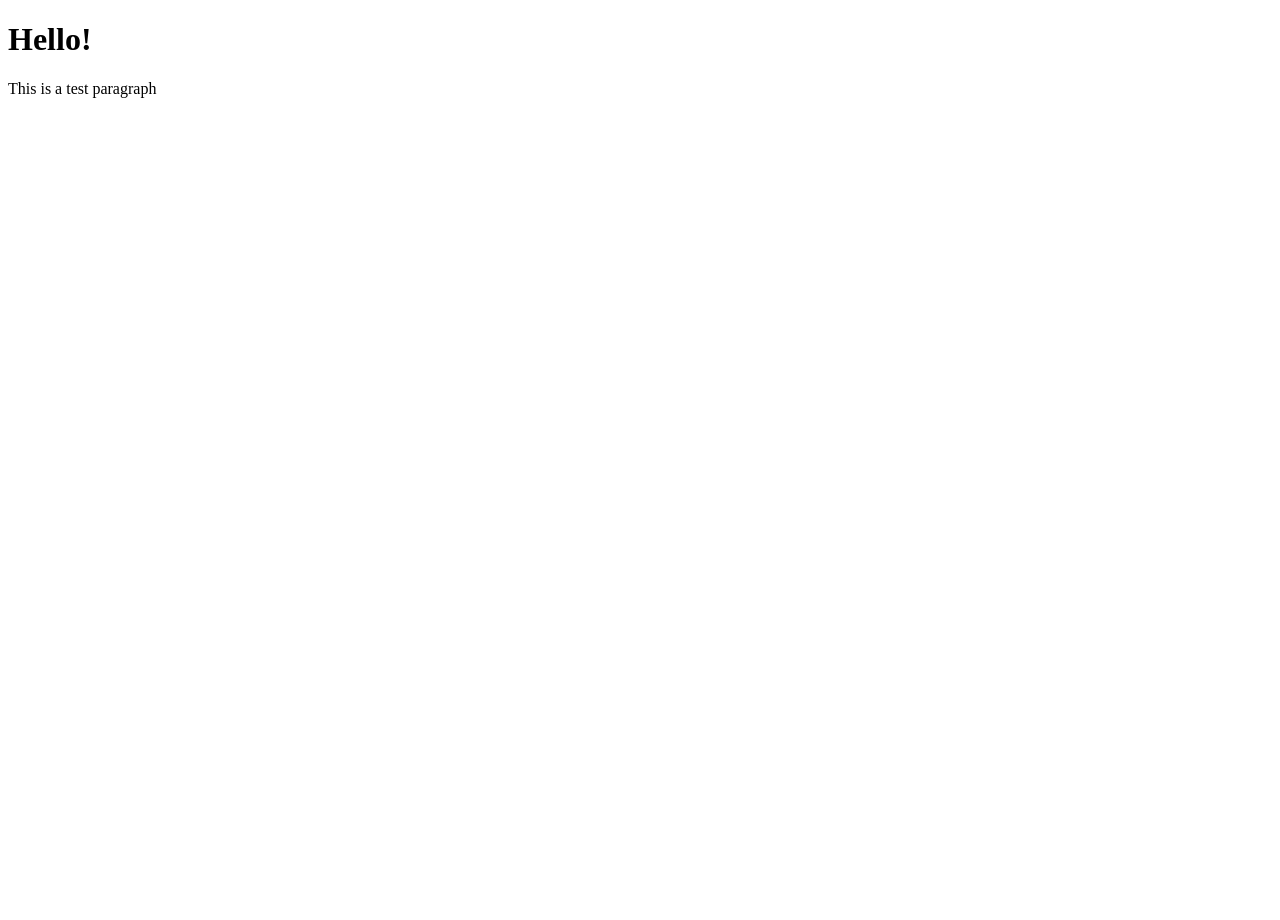
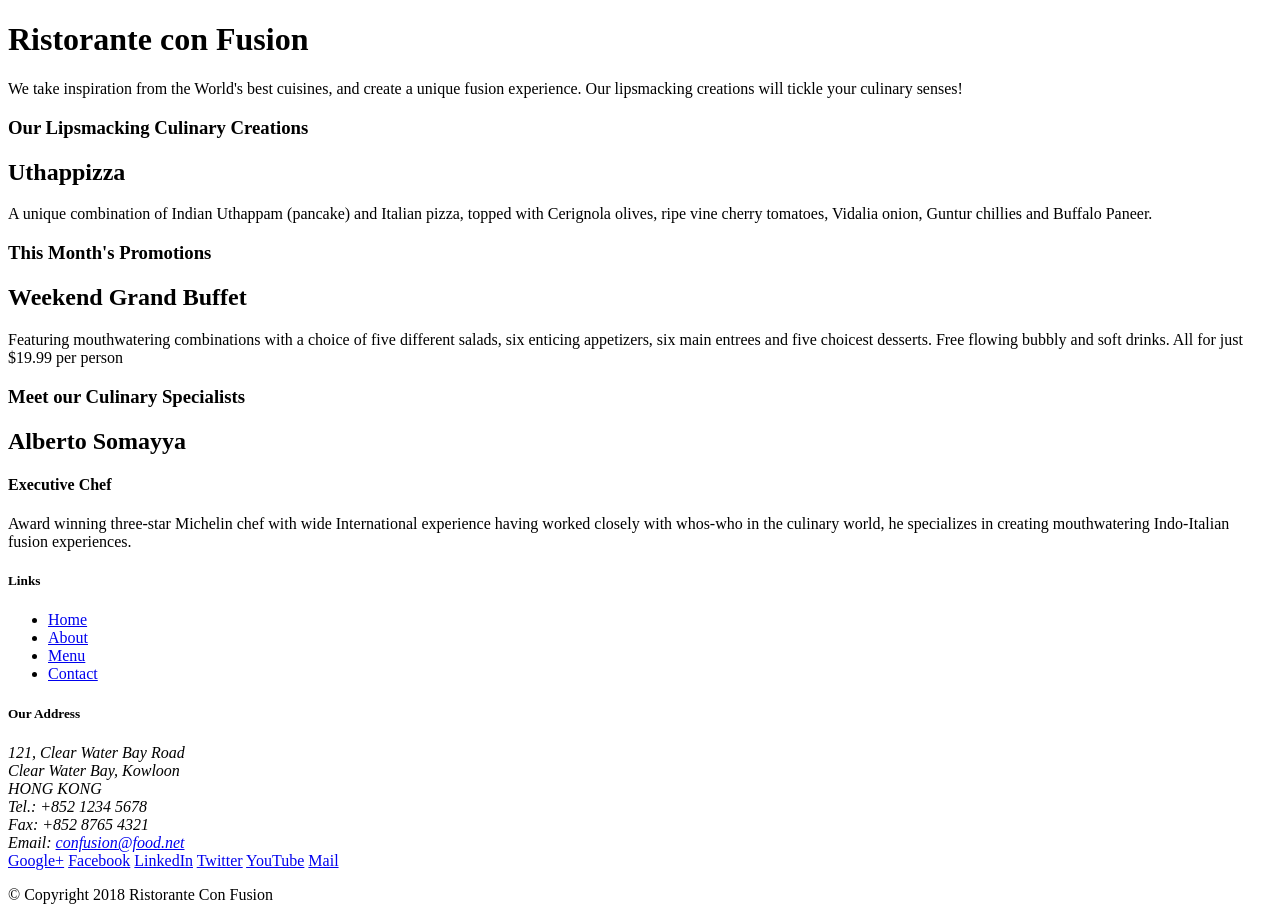
Before and after one commit to johnmartinez0408/bootstrap_coursera, a website: page index.html in a window 1280 px wide. Before the commit the page ends 800 px from the top, so only its background shows below. Drawn offline with Linux system fonts and the light colour scheme.

Commit message:
replaced test files with Bootstrap4 files provided by course

```diff
--- a/index.html
+++ b/index.html
@@ -1,10 +1,101 @@
 <!DOCTYPE html>
-<html>
+<html lang="en">
+
 <head>
-    <title>First</title>
+    <title>Ristorante Con Fusion</title>
 </head>
+
 <body>
-    <h1>Hello!</h1>
-    <p>This is a test paragraph</p>
+
+    <header>
+        <div>
+            <div>
+                <div>
+                    <h1>Ristorante con Fusion</h1>
+                    <p>We take inspiration from the World's best cuisines, and create a unique fusion experience. Our lipsmacking creations will tickle your culinary senses!</p>
+                </div>
+                <div>
+                </div>
+            </div>
+        </div>
+    </header>
+
+    <div>
+        <div>
+            <div>
+                <h3>Our Lipsmacking Culinary Creations</h3>
+            </div>
+            <div>
+                <h2>Uthappizza</h2>
+                <p>A unique combination of Indian Uthappam (pancake) and Italian pizza, topped with Cerignola olives, ripe vine cherry tomatoes, Vidalia onion, Guntur chillies and Buffalo Paneer.</p>
+            </div>
+        </div>
+
+
+        <div>
+            <div>
+                <h3>This Month's Promotions</h3>
+            </div>
+            <div>
+                <h2>Weekend Grand Buffet</h2>
+                <p>Featuring mouthwatering combinations with a choice of five different salads, six enticing appetizers, six main entrees and five choicest desserts. Free flowing bubbly and soft drinks. All for just $19.99 per person </p>
+            </div>
+        </div>
+
+        <div>
+            <div>
+                <h3>Meet our Culinary Specialists</h3>
+            </div>
+            <div>
+                <h2>Alberto Somayya</h2>
+                <h4>Executive Chef</h4>
+                <p>Award winning three-star Michelin chef with wide International experience having worked closely with whos-who in the culinary world, he specializes in creating mouthwatering Indo-Italian fusion experiences. </p>
+            </div>
+        </div>
+    </div>
+
+    <footer>
+        <div>
+            <div>
+                <div>
+                    <h5>Links</h5>
+                    <ul>
+                        <li><a href="#">Home</a></li>
+                        <li><a href="#">About</a></li>
+                        <li><a href="#">Menu</a></li>
+                        <li><a href="#">Contact</a></li>
+                    </ul>
+                </div>
+                <div>
+                    <h5>Our Address</h5>
+                    <address>
+		              121, Clear Water Bay Road<br>
+		              Clear Water Bay, Kowloon<br>
+		              HONG KONG<br>
+		              Tel.: +852 1234 5678<br>
+		              Fax: +852 8765 4321<br>
+		              Email: <a href="mailto:confusion@food.net">confusion@food.net</a>
+		           </address>
+                </div>
+                <div>
+                    <div>
+                        <a href="http://google.com/+">Google+</a>
+                        <a href="http://www.facebook.com/profile.php?id=">Facebook</a>
+                        <a href="http://www.linkedin.com/in/">LinkedIn</a>
+                        <a href="http://twitter.com/">Twitter</a>
+                        <a href="http://youtube.com/">YouTube</a>
+                        <a href="mailto:">Mail</a>
+                    </div>
+                </div>
+           </div>
+           <div>
+                <div>
+                    <p>© Copyright 2018 Ristorante Con Fusion</p>
+                </div>
+           </div>
+        </div>
+    </footer>
+
 </body>
+
 </html>
```
Also changed, not shown: package.json (+4 -12 lines), 2 other files.
